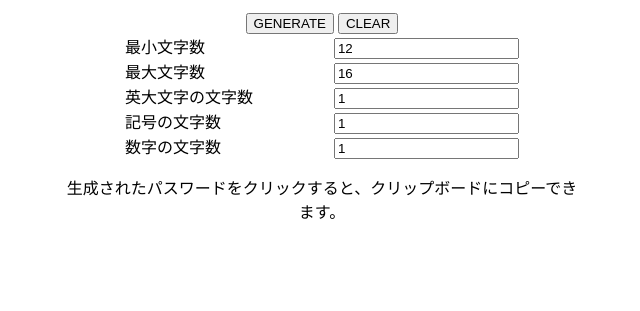
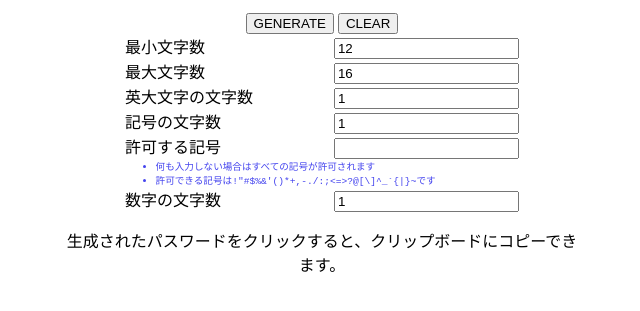
Before and after one commit to newnakashima/js-password, a website built with Parcel: page index.html in a window 1280 px wide. Shown: the part 107-418 px from the top of the page, without its empty margins (318-958 px from the left). Built offline with nearby package versions, Linux system fonts and the light colour scheme.

Commit message:
テスト追加

```diff
--- a/css/style.css
+++ b/css/style.css
@@ -77,6 +77,15 @@ section#password-display li {
   cursor: pointer;
 }
 
+.annotation {
+  width: 90%;
+  margin: auto;
+  color: #4444ee;
+  font-size: .6rem;
+  text-align: left;
+  padding-left: 5%;
+}
+
 @media screen and (min-width: 800px) {
   #toast {
     width: 30%;
@@ -88,6 +97,10 @@ section#password-display li {
     text-align: center;
   }
 
+  .annotation {
+    width: 70%;
+  }
+
   header h1 {
     font-size: 2em;
   }
--- a/index.html
+++ b/index.html
@@ -44,6 +44,14 @@
         <input type="number" id="sign-length" min="0" value="1">
       </div>
       <div>
+        <label for="allowed-sign">許可する記号</label>
+        <input type="text" id="allowed-sign">
+        <ul class="annotation">
+          <li>何も入力しない場合はすべての記号が許可されます</li>
+          <li>許可できる記号は<code>!"#$%&amp;'()*+,-./:;&lt;=&gt;?@[\]^_`{|}~</code>です</li>
+        </ul>
+      </div>
+      <div>
         <label for="num-length">数字の文字数</label>
         <input type="number" id="num-length" min="0" value="1">
       </div>
```
Also changed, not shown: tests/PasswordTest.js (+7 -0 lines), 2 other files.
